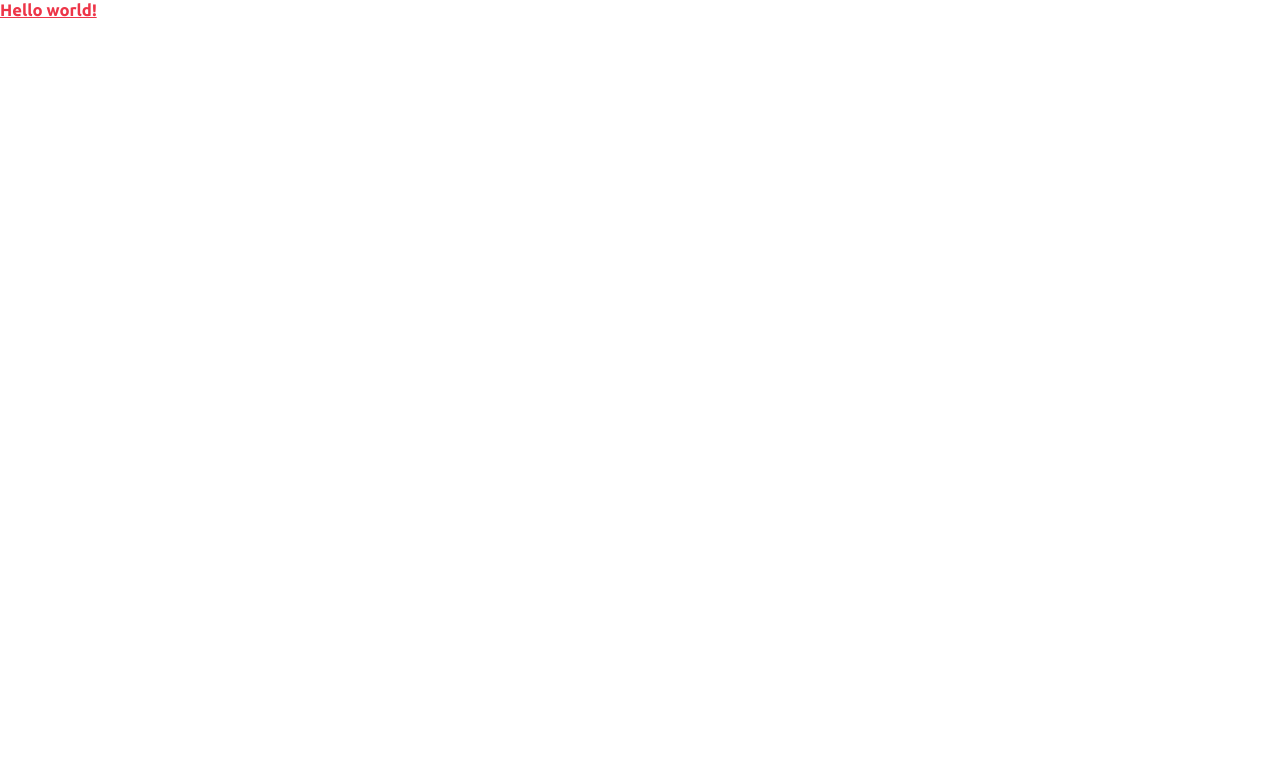
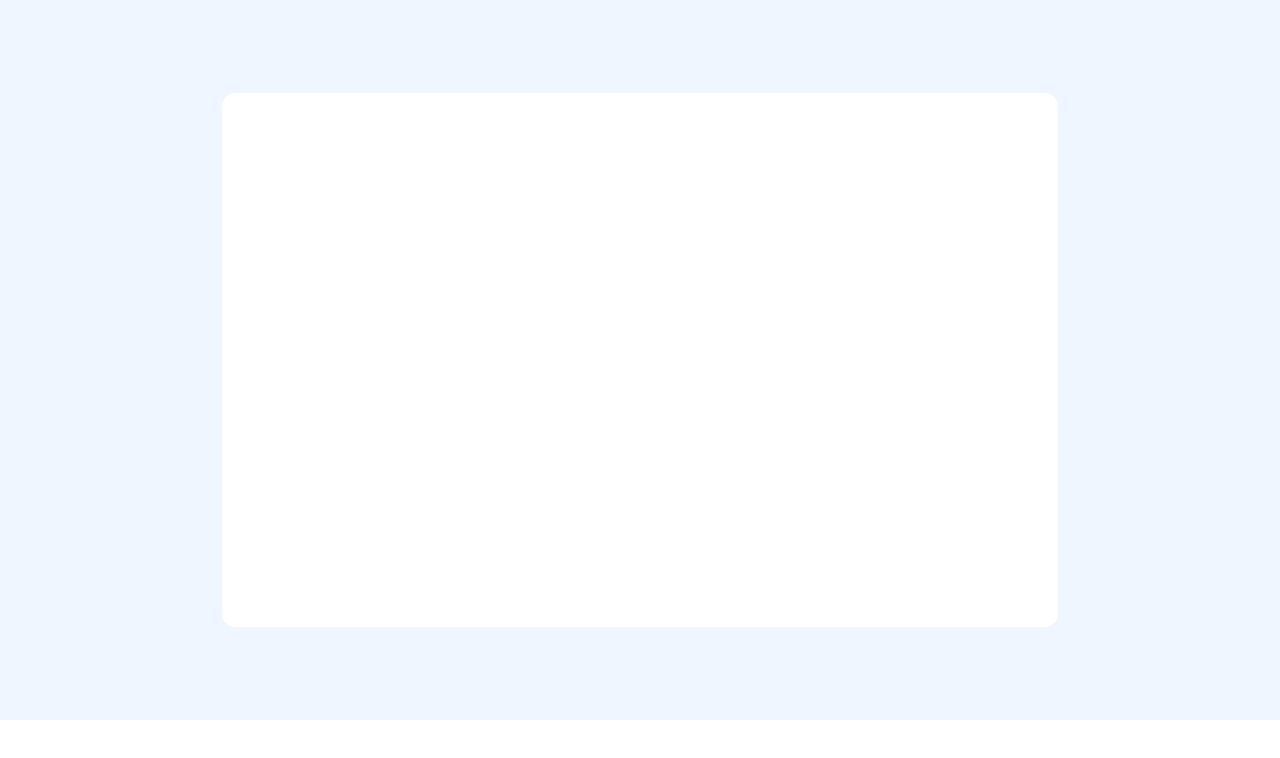
Before and after one commit to CodeVee/multi-step-form, an Angular app: page / in a window 1280 px wide. Shown: the top 758 px of the page. Built offline with nearby package versions, Linux system fonts and the light colour scheme.

Commit message:
added base card

```diff
--- a/src/app/app.component.html
+++ b/src/app/app.component.html
@@ -1,3 +1,5 @@
-<h1 class="text-3xl text-red-strawberry font-bold underline">
-  Hello world!
-</h1>
+<main class=" bg-mangolia h-[81rem] flex">
+  <div class="w-[94rem] h-[60rem] bg-white rounded-3xl mx-auto self-center p-1.6 flex">
+
+  </div>
+</main>
--- a/tailwind.config.js
+++ b/tailwind.config.js
@@ -22,7 +22,11 @@ module.exports = {
         'light': '#d6d9e6'
       }
     },
-    extend: {},
+    extend: {
+      spacing: {
+        1.6: '1.6rem'
+      }
+    },
   },
   plugins: [],
 }
```
